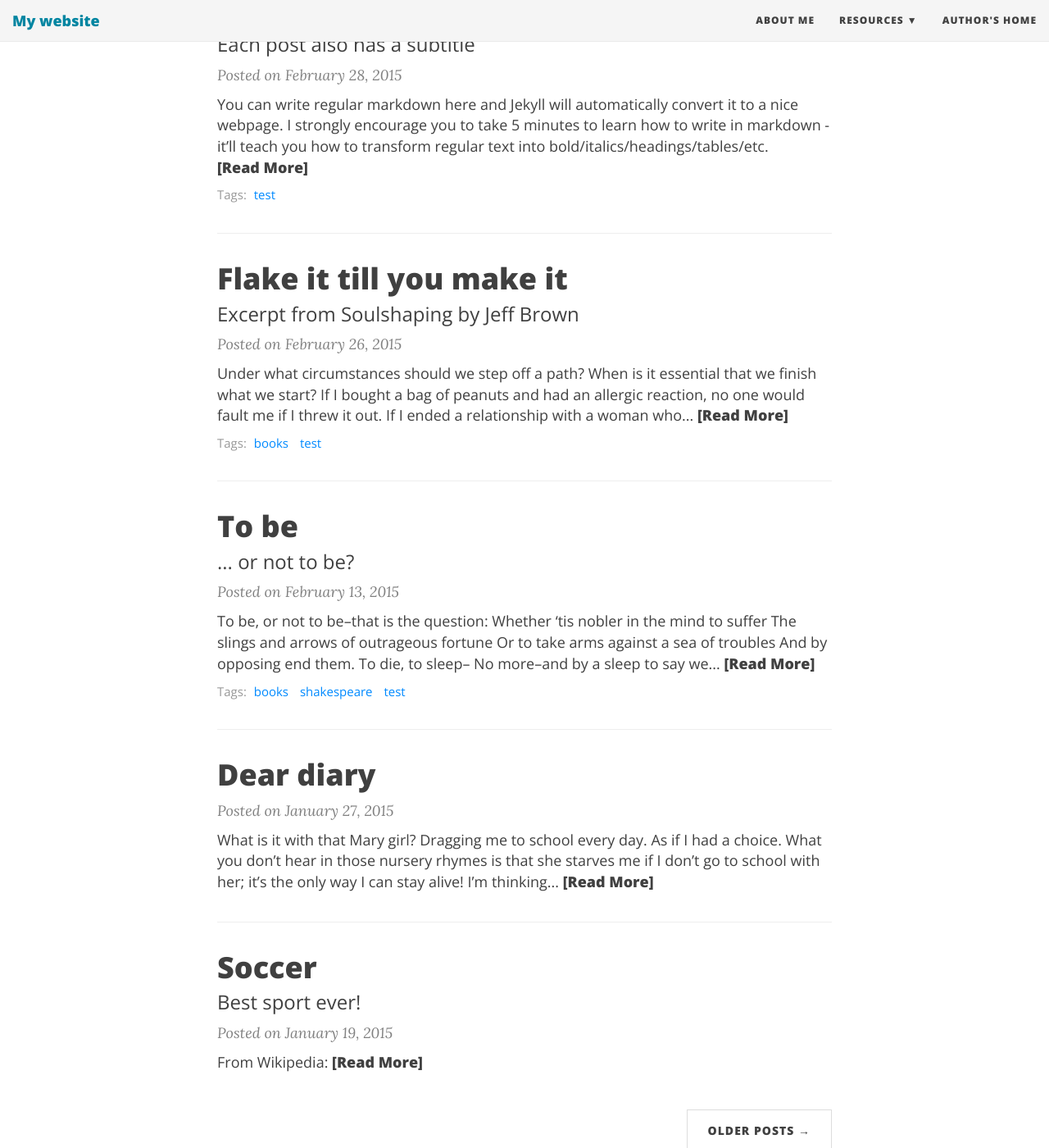
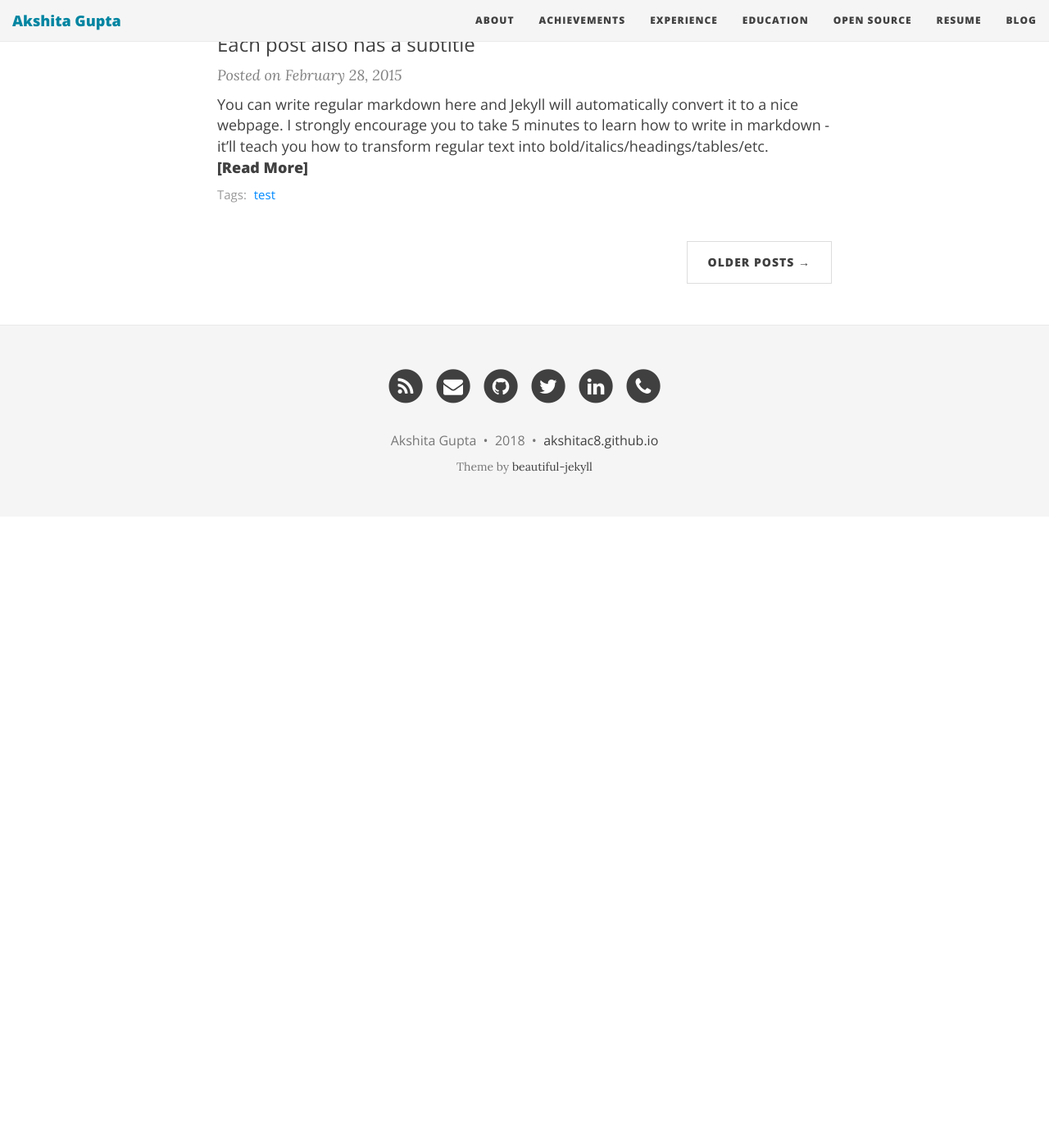
Before and after one commit to akshitac8/akshitac8.github.io, a Jekyll site: the page built from index.html, in a window 1280 px wide and 1400 px high, scrolled down 345 px. Shown: the whole window at 82% size. Built offline with Jekyll 4.4.1, drawn with Linux system fonts in a browser that asks for light colours; nearby versions of some CDN libraries; the list of posts is cut into pages by our own code; after the commit the page ends 975 px from its top, so only the background shows below that; some of the changed text lies outside the part shown.

Commit message:
Update _config.yml

```diff
--- a/_config.yml
+++ b/_config.yml
@@ -4,7 +4,7 @@
 # baseurl is the website's URL without the hostname
 
 # If you are building a simple GitHub user page (http://username.github.io) then use these settings:
-url: "http://username.github.io"
+url: "http://akshitac8.github.io"
 baseurl: ""
 
 # If you are building a GitHub project page then use these settings:
@@ -14,25 +14,26 @@ baseurl: ""
 # Of course don't forget to change the username and projectname to YOUR username and project
 
 # Name of website
-title: My website
+title: Akshita Gupta
 
 # Short description of your site
-description: A virtual proof that name is awesome!
+description: Personal HomePage
 
 # --- Navigation bar options --- #
 
 # List of links in the navigation bar
 navbar-links:
-  About Me: "aboutme"
-  Resources:
-    - Beautiful Jekyll: "http://deanattali.com/beautiful-jekyll/"
-    - Learn markdown: "http://www.markdowntutorial.com/"
-    - GitHub Pages: "https://pages.github.com/"
-  Author's home: "http://deanattali.com"
+  About: "About"
+  Achievements: "Achievements"
+  Experience: "Experience"
+  Education: "Education"
+  Open Source: "Opensource"
+  Resume: "/assests/Resume-AG.pdf"
+  Blog: "https://www.channelcs.github.io"
 
 # Image to show in the navigation bar - image must be a square (width = height)
 # Remove this parameter if you don't want an image in the navbar
-avatar: "/img/avatar-icon.png"
+avatar: "/img/avatar-icon.jpg"
 
 # If you want to have an image logo in the top-left corner instead of the title text,
 # then specify the following parameter
@@ -64,7 +65,7 @@ footer-link-col: "#404040"
 # Change all these values or delete the ones you don't want.
 # Important: you must keep the "name" parameter, everything else you can remove
 author:
-  name: Some Person
+  name: Akshita Gupta
 
 # Select your active Social Network Links.
 # Uncomment the links you want to show in the footer and add your information to each link.
@@ -72,20 +73,20 @@ author:
 # If you want to add a new link that isn't here, you'll need to also edit the file _data/SocialNetworks.yml
 social-network-links:
   rss: true
-  email: "someone@example.com"
-  facebook: daattali
-  github: daattali
-  twitter: daattali
+  email: "akshita.sem.iitr@gmail.com"
+# facebook: daattali
+  github: akshitac8
+  twitter: akshitac8
 #  reddit: yourname
 #  google-plus: +DeanAttali
-#  linkedin: daattali
+  linkedin: akshita-gupta152
 #  xing: yourname
 #  stackoverflow: "3943160/daattali"
 #  snapchat: deanat78
 #  instagram: deanat78
 #  youtube: user/deanat78
 #  spotify: yourname
-#  telephone: +14159998888
+  telephone: +91-9690520175
 #  steam: deanat78
 #  twitch: yourname
 #  yelp: yourname
@@ -93,13 +94,13 @@ social-network-links:
 # Select which share links to show in posts
 share-links-active:
   twitter: true
-  facebook: true
+# facebook: true
   google: false
   linkedin: true
 
 # How to display the link to the website in the footer
 # Remove this if you don't want a link in the footer
-url-pretty: "MyWebsite.com"  # eg. "deanattali.com/beautiful-jekyll"
+url-pretty: "akshitac8.github.io"  # eg. "deanattali.com/beautiful-jekyll"
 
 # --- Web Statistics Section --- #
 
@@ -145,11 +146,11 @@ title-separator: "-"
 # --- Don't need to touch anything below here (but you can if you want) --- #
 
 # Output options (more information on Jekyll's site)
-timezone: "America/Vancouver"
+timezone: "Asia/Kolkata"
 markdown: kramdown
 highlighter: rouge
 permalink: /:year-:month-:day-:title/
-paginate: 5
+paginate: 1
 
 kramdown:
   input: GFM
```
